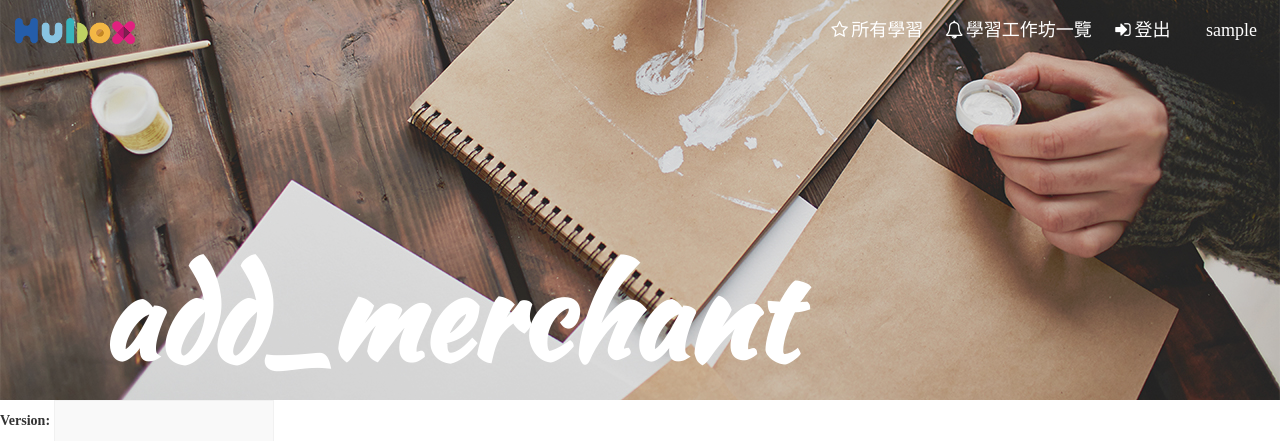
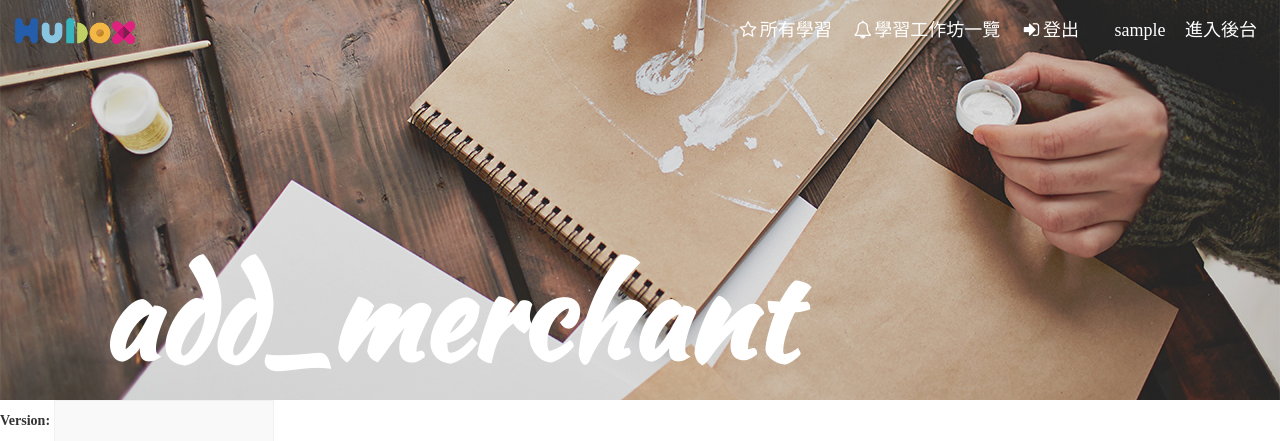
Before and after one commit to ethanhubox/hubox, a Django app: page /cashflow/add_merchant in a window 1280 px wide. Shown: the top 441 px of the page. Run offline with Django 3.2, Linux system fonts and the light colour scheme; the visitor is signed in with stand-in values (Sample User, id 1); some libraries are stand-ins or nearby versions.

Commit message:
add superuser link to admin

```diff
--- a/templates/base.html
+++ b/templates/base.html
@@ -90,6 +90,9 @@
               <a href="{% url "user_profile" %}"><span>{{ user }}</span></a>
             {% endif %}
           </a>
+          {% if request.user.is_superuser %}
+          <a href="{% url 'admin:index' %}"><span>進入後台</span></a>
+          {% endif %}
           {% else %}
           <a href="{% url "course_list" %}"><i class="fa fa-fw fa-star-o"></i><span>所有學習</span></a>
           <a href="{% url "vendor_list" %}"><i class="fa fa-fw fa-bell-o"></i><span>學習工作坊一覽</span></a>
```
